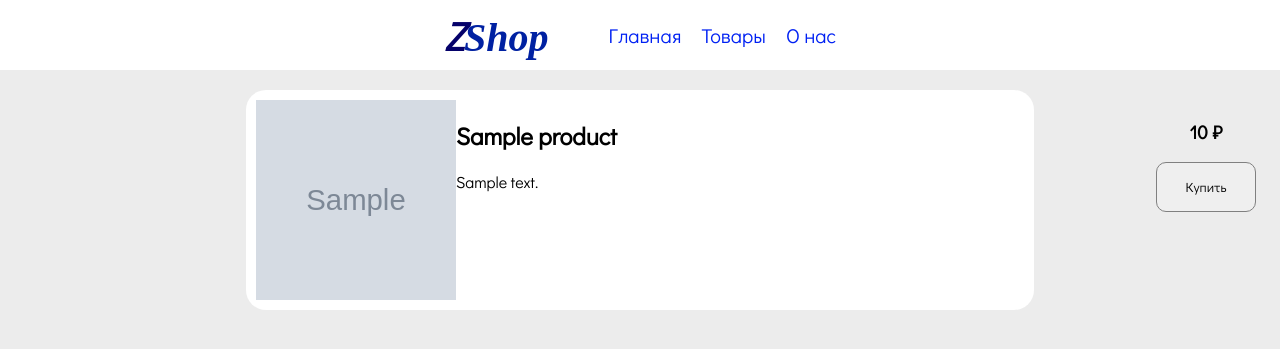
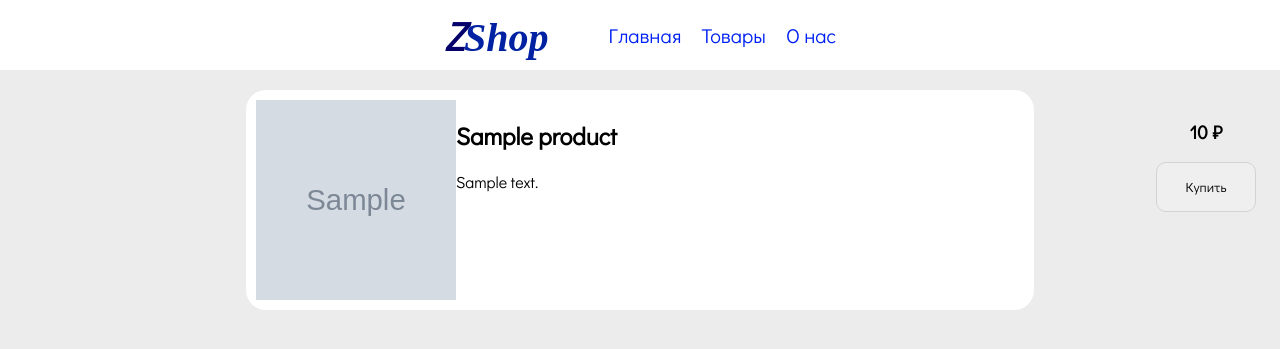
Before and after one commit to patpeshek/internet-shop, a Django app: template internetshop/shop/templates/index.html in a window 1280 px wide. Shown: the top 349 px of the page. Run offline with Django 5.2, Linux system fonts and the light colour scheme; the template is opened without the code that fills it: values that come from a table or form of the project are taken from there, others are empty; tables that the repository leaves empty hold one stand-in row (values such as "Sample post"); grey boxes marked "Sample" are stand-in pictures; some web fonts are replaced.

```diff
--- a/internetshop/shop/static/style.css
+++ b/internetshop/shop/static/style.css
@@ -82,7 +82,7 @@ a {
 button {
     height: 50px;
     width: 100px;
-    border: 1px solid gray;
+    border: 1px solid lightgray;
     border-radius: 10px;
     cursor: pointer;
 }
--- a/internetshop/shop/views.py
+++ b/internetshop/shop/views.py
@@ -1,7 +1,7 @@
 from django.http import HttpResponse
 from django.shortcuts import render
 
-from internetshop.shop.models import Product
+from .models import Product
 
 
 # Create your views here.
```
